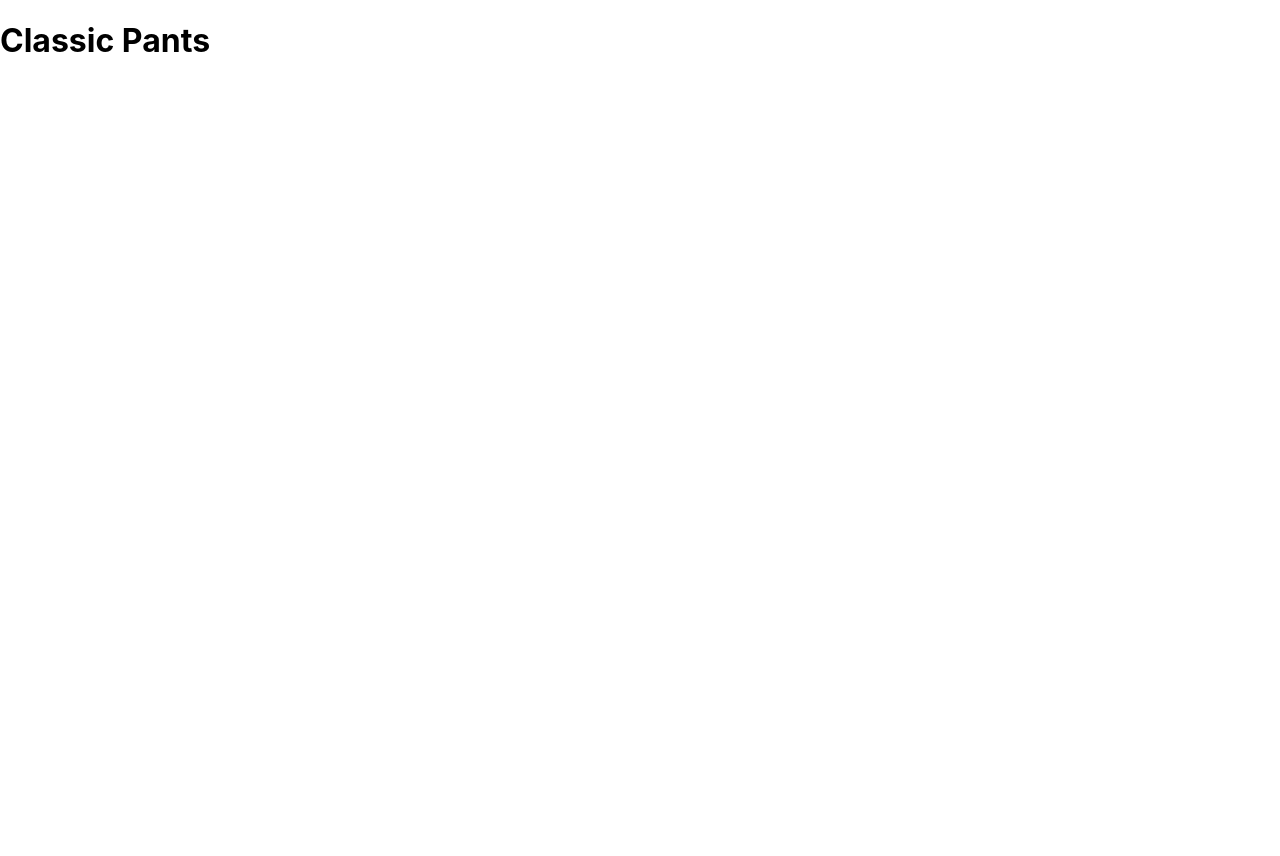
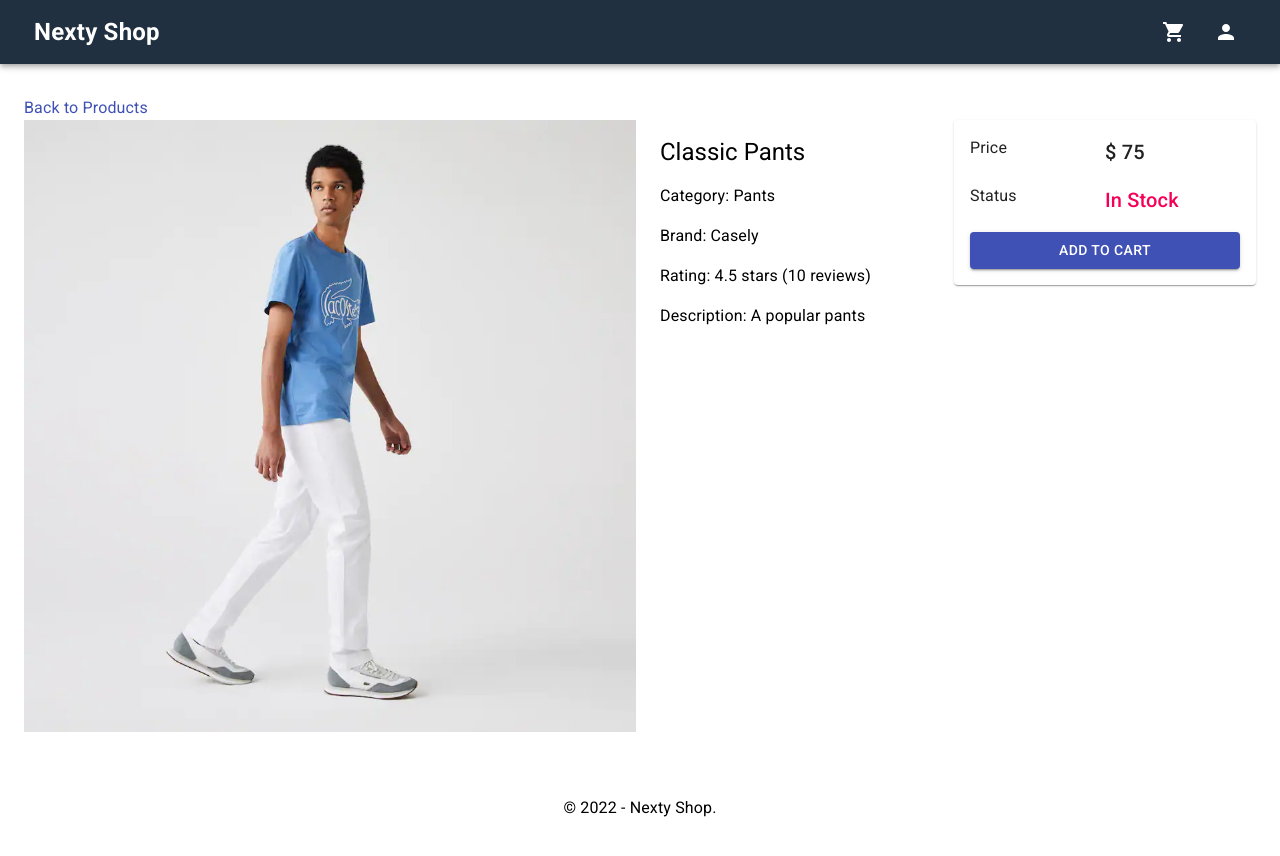
Before and after one commit to josumung999/nexty-shop, a Next.js app: page /product/classic-pants in a window 1280 px wide. Shown: the top 856 px of the page. Before the commit the page ends 800 px from the top, so only its background shows below. Built offline with nearby package versions, Linux system fonts and the light colour scheme.

Commit message:
Implemented a basic UI for product details

```diff
--- a/components/Layout.jsx
+++ b/components/Layout.jsx
@@ -4,13 +4,14 @@
 import NextLink from 'next/link'
 import useStyles from "../utils/styles"
 
-const Layout = ({children}) => {
+const Layout = ({title, description, children}) => {
   const classes = useStyles();
 
   return (
     <div>
       <Head>
-        <title>Nexty</title>
+        <title>{title ? `${title} - Nexty Shop` : 'Nexty Shop'}</title>
+        {description && <meta name="description" content={description}></meta>}
       </Head>
       <AppBar className={classes.navBar} position="static">
         <Toolbar>
--- a/pages/product/[slug].jsx
+++ b/pages/product/[slug].jsx
@@ -1,7 +1,10 @@
-import Head from 'next/head';
+import { Box, Button, Card, Grid, Link, List, ListItem, Typography } from '@material-ui/core';
+import NextLink from 'next/link'
 import { useRouter } from 'next/router';
 import React from 'react'
+import Layout from '../../components/Layout';
 import data from '../../utils/data';
+import Image from 'next/image';
 
 function ProductScreen() {
   const router = useRouter();
@@ -14,14 +17,97 @@
   }
 
   return (
-    <>
-    <Head>
-      <title>{product.name} - Nexty Shop</title>
-    </Head>
-    <h1>
-      {product.name}
-    </h1>
-    </>
+    <Layout title={product.name} description={product.description}>
+      <Box style={{ marginTop: '2rem' }}>
+        <NextLink href="/" passHref>
+          <Link>
+            <Typography>
+              Back to Products
+            </Typography>
+          </Link>
+        </NextLink>
+        <Grid container spacing={1}>
+          <Grid item md={6} xs={12}>
+            <Image
+              alt={product.name}
+              src={product.image}
+              width={640}
+              height={640}
+              layout='responsive'
+            />
+          </Grid>
+          <Grid item md={3} xs={12} >
+            <List>
+              <ListItem>
+                <Typography component='h1' variant='h5'>
+                  {product.name}
+                </Typography>
+              </ListItem>
+              <ListItem>
+                <Typography>
+                  Category: {product.category}
+                </Typography>
+              </ListItem>
+              <ListItem>
+                <Typography>
+                  Brand: {product.brand}
+                </Typography>
+              </ListItem>
+              <ListItem>
+                <Typography color="initial">
+                  Rating: {product.rating} stars ({product.numReviews} reviews)
+                </Typography>
+              </ListItem>
+              <ListItem>
+                <Typography color="initial">
+                  {`Description: ${product.description}`}
+                </Typography>
+              </ListItem>
+            </List>
+          </Grid>
+          <Grid item md={3} xs={12}>
+            <Card>
+              <List>
+                <ListItem>
+                  <Grid container>
+                    <Grid item xs={6}>
+                      <Typography >
+                        Price
+                      </Typography>
+                    </Grid>
+                    <Grid item xs={6}>
+                      <Typography variant='h6' color='text.secondary'>
+                        $ {product.price}
+                      </Typography>
+                    </Grid>
+                  </Grid>
+                </ListItem>
+                <ListItem>
+                  <Grid container>
+                    <Grid item xs={6}>
+                      <Typography >
+                        Status
+                      </Typography>
+                    </Grid>
+                    <Grid item xs={6}>
+                      {product.countInStock > 0 ?
+                        <Typography variant='h6' color='secondary'>In Stock</Typography> :
+                        <Typography variant='h6' color='primary'>Out of Stock</Typography>
+                      }
+                    </Grid>
+                  </Grid>
+                </ListItem>
+                <ListItem>
+                  <Button fullWidth variant='contained' color="primary">
+                    Add to cart
+                  </Button>
+                </ListItem>
+              </List>
+            </Card>
+          </Grid>
+        </Grid>
+      </Box>
+    </Layout>
   )
 }
 
--- a/utils/styles.js
+++ b/utils/styles.js
@@ -26,6 +26,7 @@
   },
   footer: {
     textAlign: 'center',
+    padding: '4rem',
   }
 });
 
```
